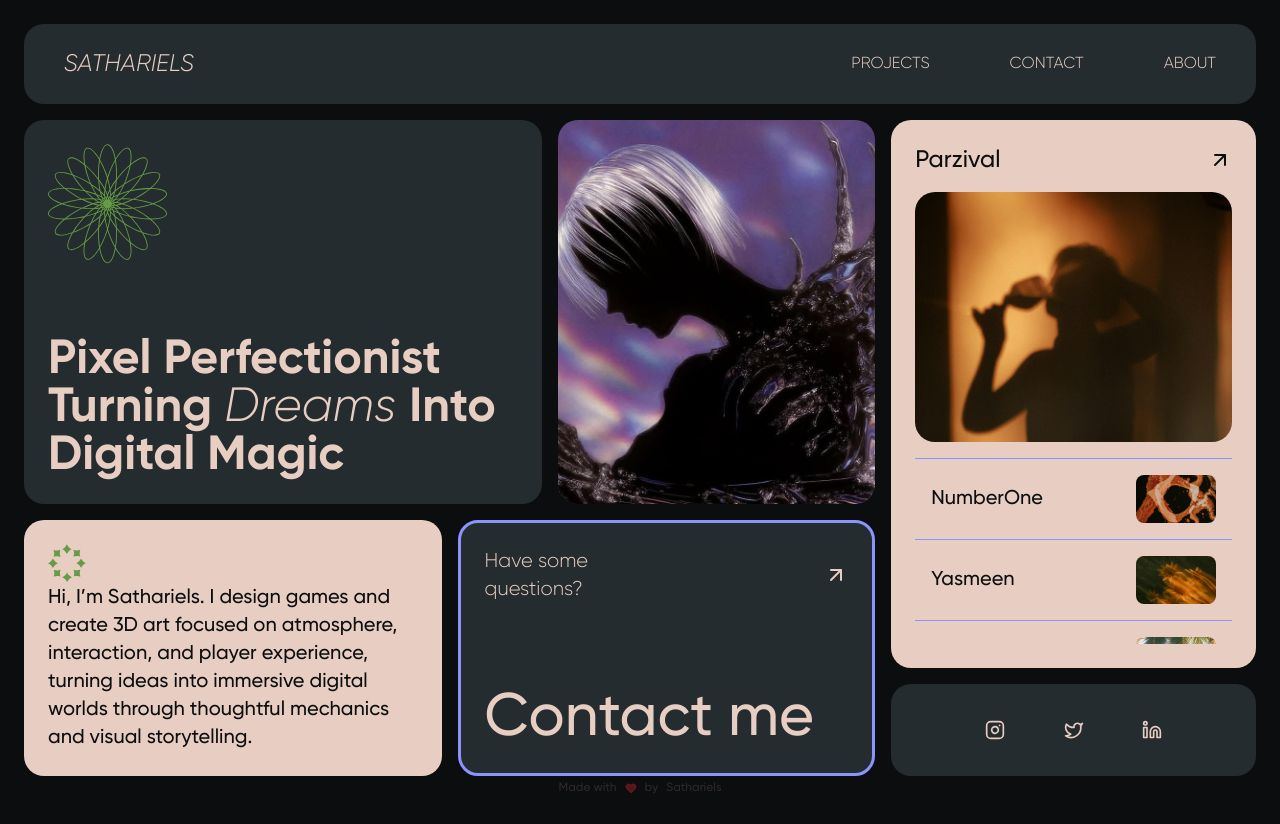
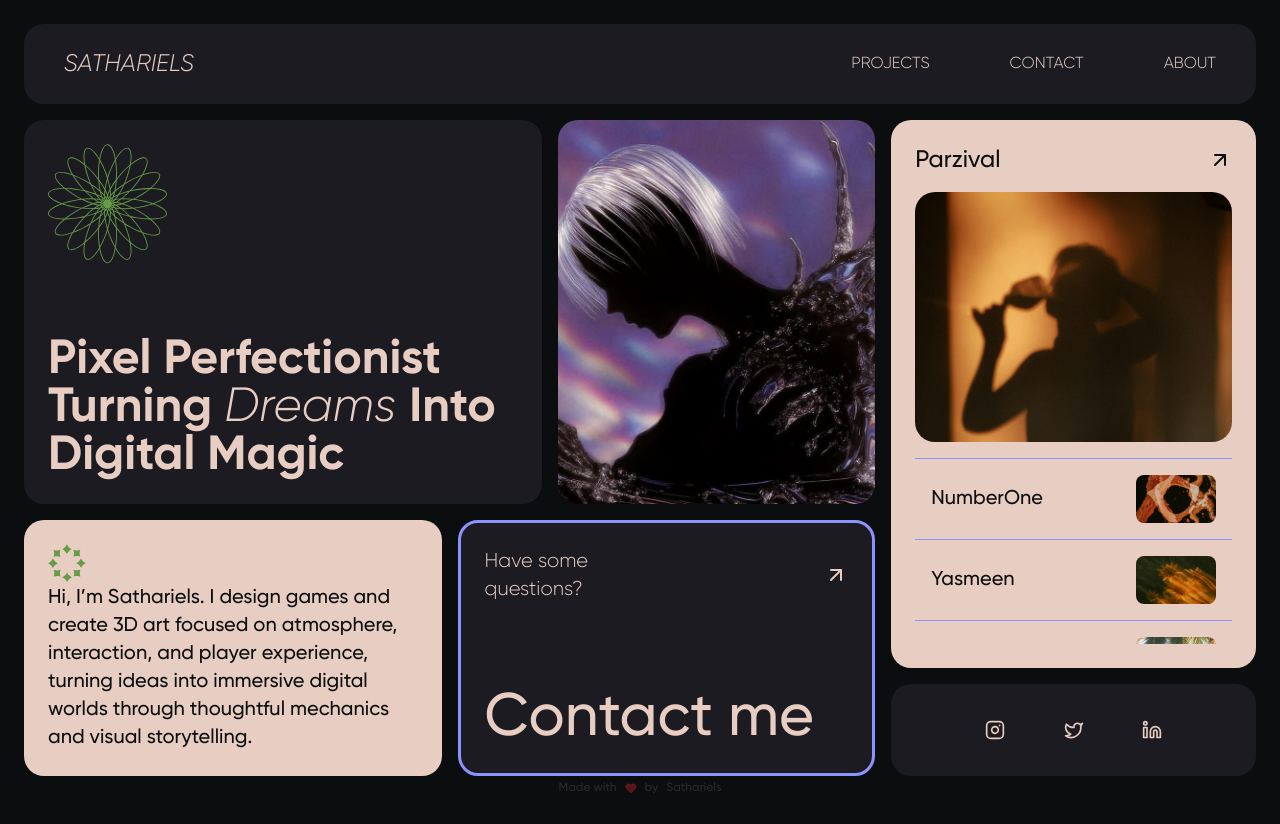
Before and after one commit to sathariels/Sathariels.com, a Next.js app: page / in a window 1280 px wide. Built offline with nearby package versions, Linux system fonts and the light colour scheme.

Commit message:
Change card color in globals.css

```diff
--- a/src/app/globals.css
+++ b/src/app/globals.css
@@ -10,7 +10,7 @@
   --color-background: var(--background);
   --color-foreground: var(--foreground);
   --color-accent: #8B93ff;
-  --color-card: #242C2F;
+  --color-card: #1C1B22;
   --font-sans: var(--font-gilroy);
   --font-mono: var(--font-gilroy);
 }
```
